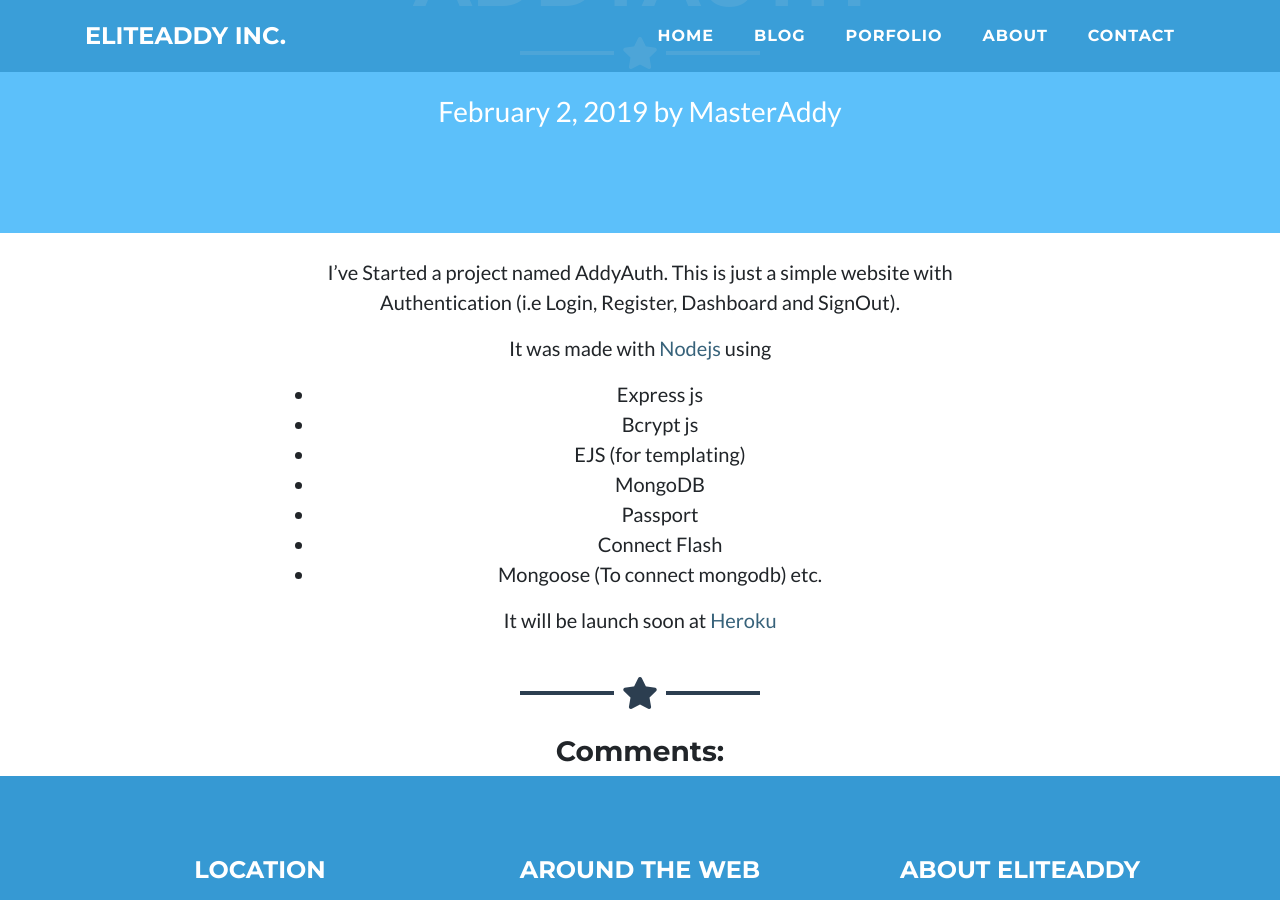
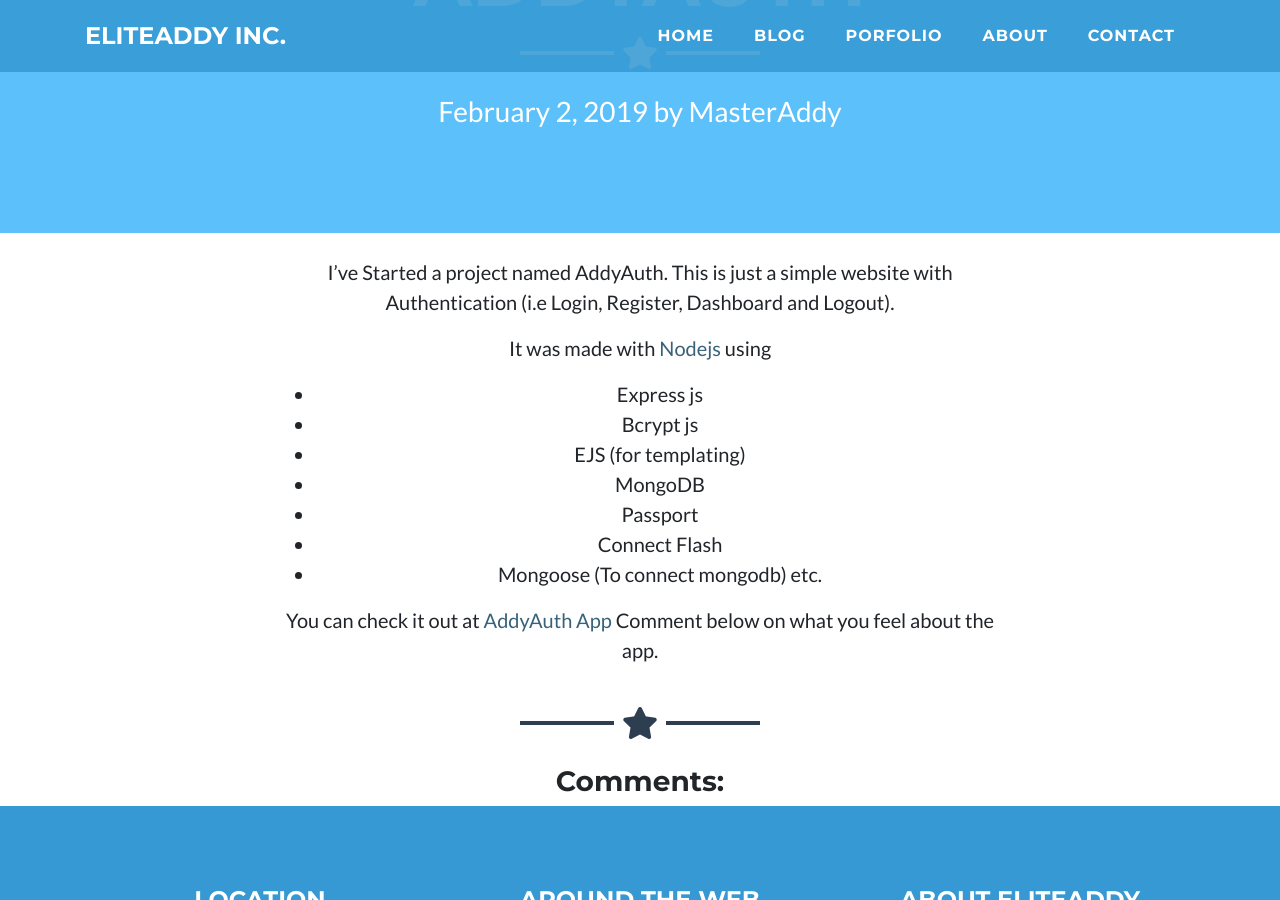
Before and after one commit to eliteaddy/eliteaddy, a Jekyll site: the page built from _posts/2019-2-2-coming-through-with-addyauth.markdown, in a window 1280 px wide and 900 px high, scrolled down 319 px. Built offline with Jekyll 4.4.1, drawn with Linux system fonts in a browser that asks for light colours; some web fonts are replaced; comment, search, counter and statistics services are not loaded.

Commit message:
Update 2019-2-2-coming-through-with-addyauth.markdown

```diff
--- a/_posts/2019-2-2-coming-through-with-addyauth.markdown
+++ b/_posts/2019-2-2-coming-through-with-addyauth.markdown
@@ -6,7 +6,7 @@ categories: nodejs
 author: MasterAddy
 ---
 I've Started a project named AddyAuth.
-This is just a simple website with Authentication (i.e Login, Register, Dashboard and SignOut).
+This is just a simple website with Authentication (i.e Login, Register, Dashboard and Logout).
 
 It was made with [Nodejs](https://nodejs.org) using
 * Express js
@@ -17,4 +17,5 @@ It was made with [Nodejs](https://nodejs.org) using
 * Connect Flash
 * Mongoose (To connect mongodb) etc.
 
-It will be launch soon at [Heroku](https://heroku.com)
+You can check it out at [AddyAuth App](https://addyauthapp.herokuapp.com)
+Comment below on what you feel about the app.
```
